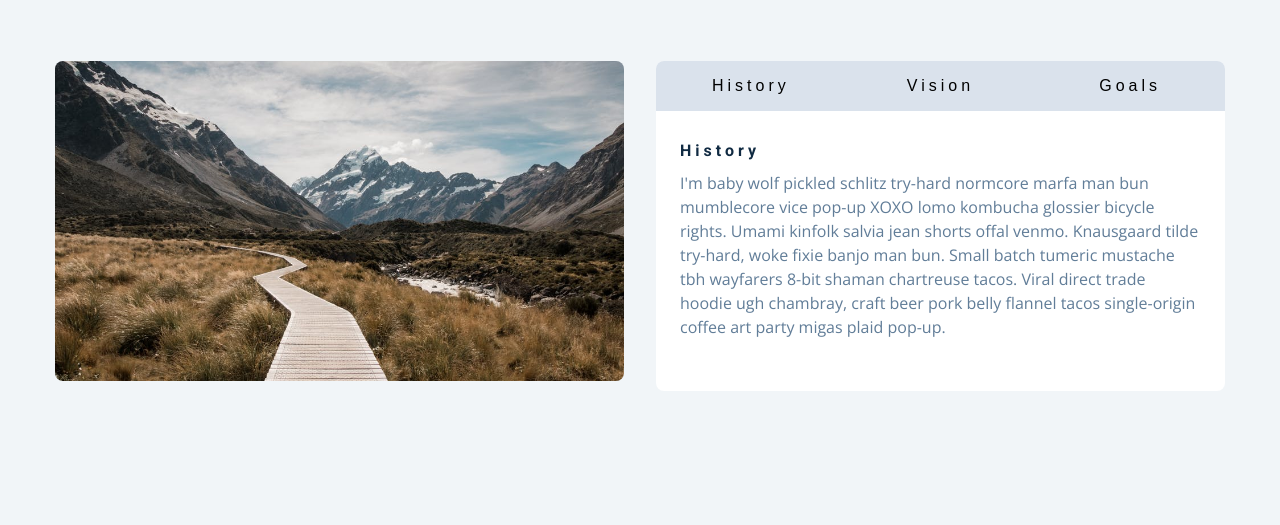
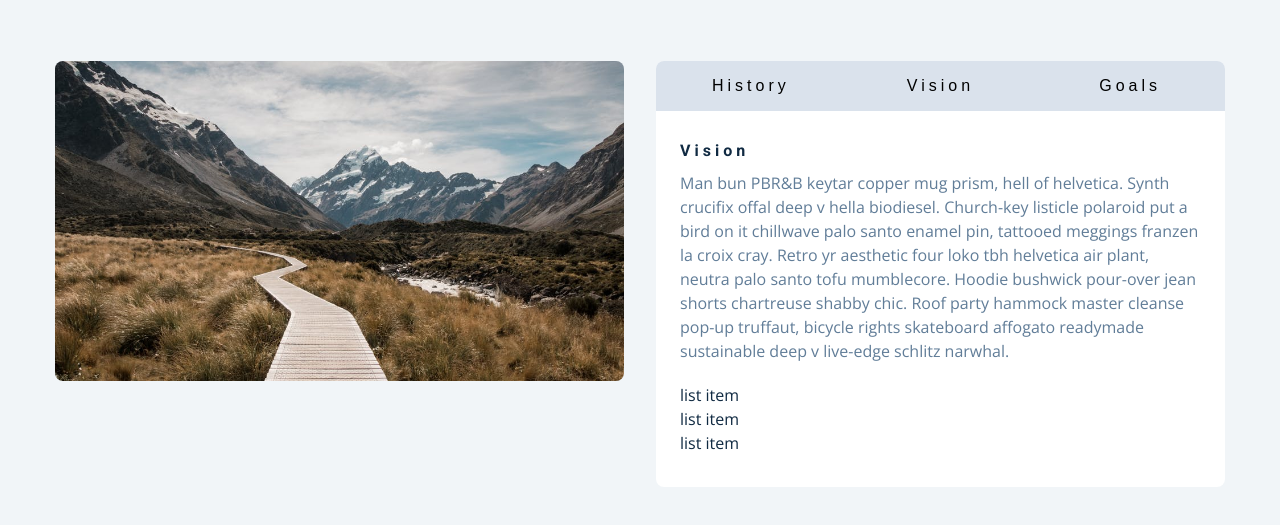
Before and after one commit to ssivaji-gb/Javascript-lokesh, a plain HTML site: page Task-3/index.html in a window 1280 px wide. Both pictures are taken after a click on the button "Vision". Shown: the part 159-684 px from the top of the page. Drawn offline with nearby package versions, Linux system fonts and the light colour scheme.

Commit message:
dropdown fini

```diff
--- a/Task-3/index.html
+++ b/Task-3/index.html
@@ -86,6 +86,19 @@
       </div>
     </section>
     <!-- javascript -->
-    <script src="index1.js"></script>
+    <script >
+      let btn = document.querySelectorAll(".tab-btn")
+      let content=document.querySelectorAll(".content")
+      btn.forEach((button,index)=>{
+        button.addEventListener('click',()=>{
+          let isOPen=content[index].style.display==="block"
+          content.forEach(ct=>{ct.style.display="none"})
+
+          if(!isOPen){
+            content[index].style.display="block"
+          }
+        })
+      })
+    </script>
   </body>
 </html>
--- a/Task-3/styles.css
+++ b/Task-3/styles.css
@@ -254,6 +254,6 @@ About
   background-color: #49a6e9;
   color: white;
 }
-.content.active {
+ /* .content.active {
   display: block;
-}
+}  */
```
